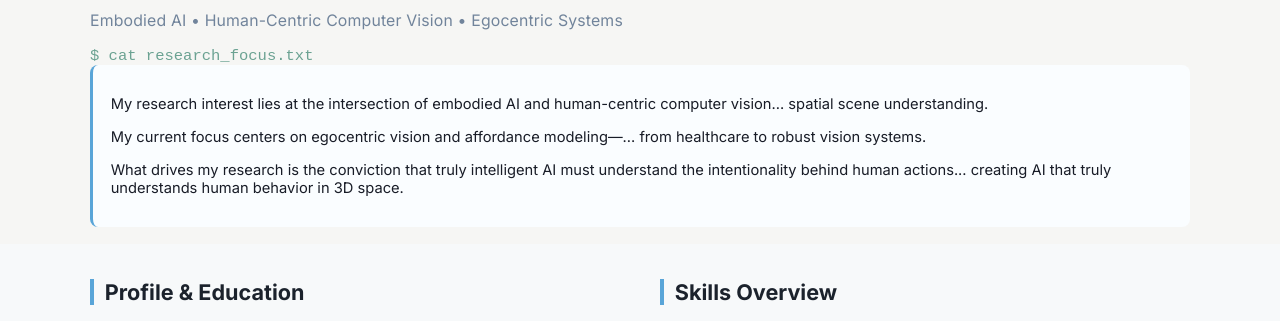
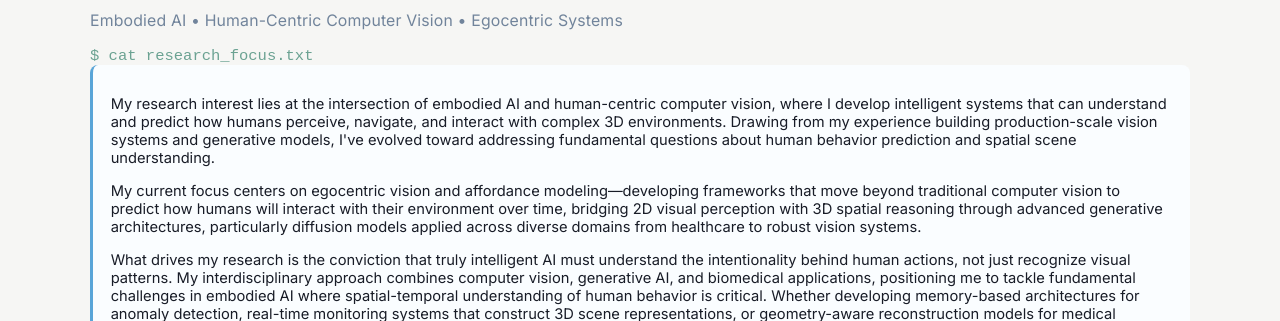
Before and after one commit to neilgautam24-tamu/neilgautam24-tamu.github.io, a plain HTML site: page index.html in a window 1280 px wide. Shown: the part 198-519 px from the top of the page. Drawn offline with nearby package versions, Linux system fonts and the light colour scheme.

Commit message:
Update index.html

```diff
--- a/index.html
+++ b/index.html
@@ -36,9 +36,15 @@
           <div class="about-research">
             <span class="block-label">$ cat research_focus.txt</span>
             <div class="research-summary">
-                <p>My research interest lies at the intersection of embodied AI and human-centric computer vision... spatial scene understanding.</p>
-                <p>My current focus centers on egocentric vision and affordance modeling—... from healthcare to robust vision systems.</p>
-                <p>What drives my research is the conviction that truly intelligent AI must understand the intentionality behind human actions... creating AI that truly understands human behavior in 3D space.</p>
+                <p>
+                My research interest lies at the intersection of embodied AI and human-centric computer vision, where I develop intelligent systems that can understand and predict how humans perceive, navigate, and interact with complex 3D environments. Drawing from my experience building production-scale vision systems and generative models, I've evolved toward addressing fundamental questions about human behavior prediction and spatial scene understanding.
+              </p>
+              <p>
+                My current focus centers on egocentric vision and affordance modeling—developing frameworks that move beyond traditional computer vision to predict how humans will interact with their environment over time, bridging 2D visual perception with 3D spatial reasoning through advanced generative architectures, particularly diffusion models applied across diverse domains from healthcare to robust vision systems.
+              </p>
+              <p>
+                What drives my research is the conviction that truly intelligent AI must understand the intentionality behind human actions, not just recognize visual patterns. My interdisciplinary approach combines computer vision, generative AI, and biomedical applications, positioning me to tackle fundamental challenges in embodied AI where spatial-temporal understanding of human behavior is critical. Whether developing memory-based architectures for anomaly detection, real-time monitoring systems that construct 3D scene representations, or geometry-aware reconstruction models for medical imaging analysis, I'm consistently working toward AI systems that don't just process visual data, but comprehend the physics, intentionality, and temporal dynamics of how humans move through and interact with their world—creating AI that truly understands human behavior in 3D space.
+              </p>
             </div>
           </div>
         </div>
```
